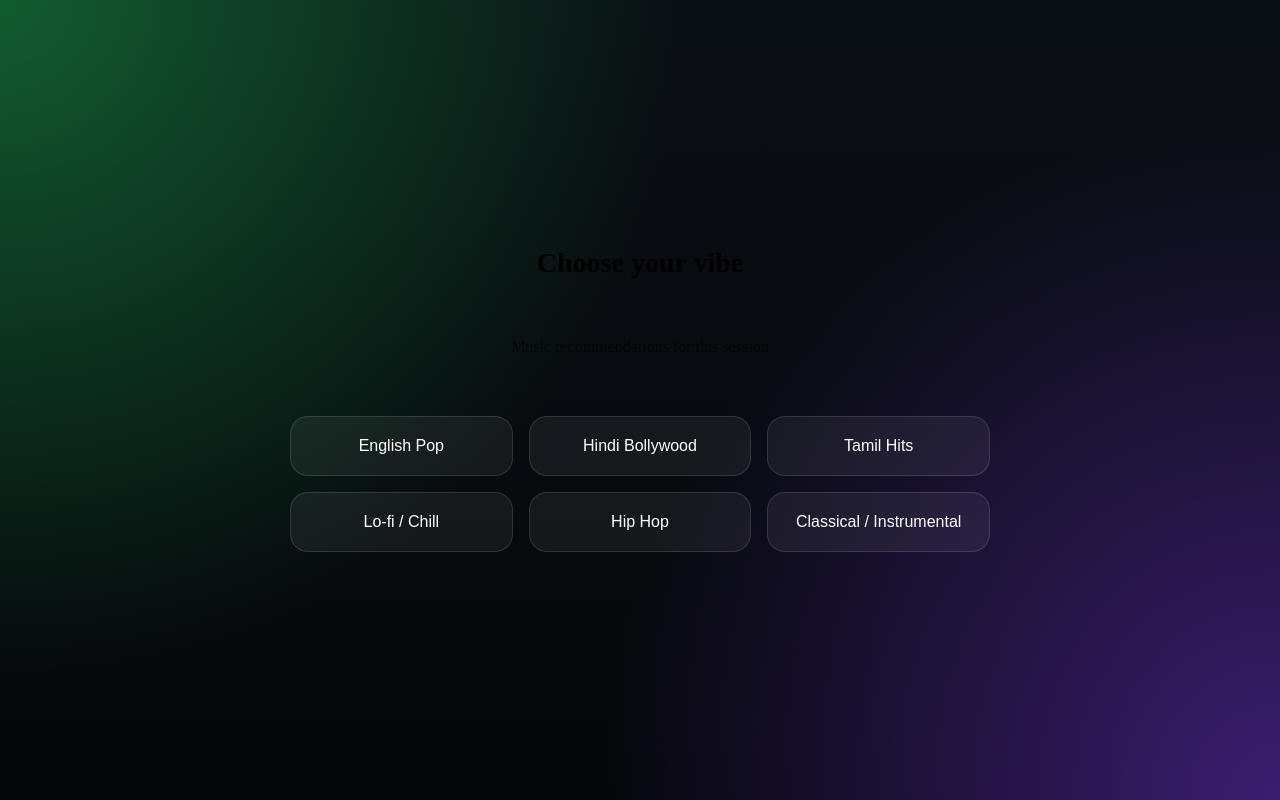
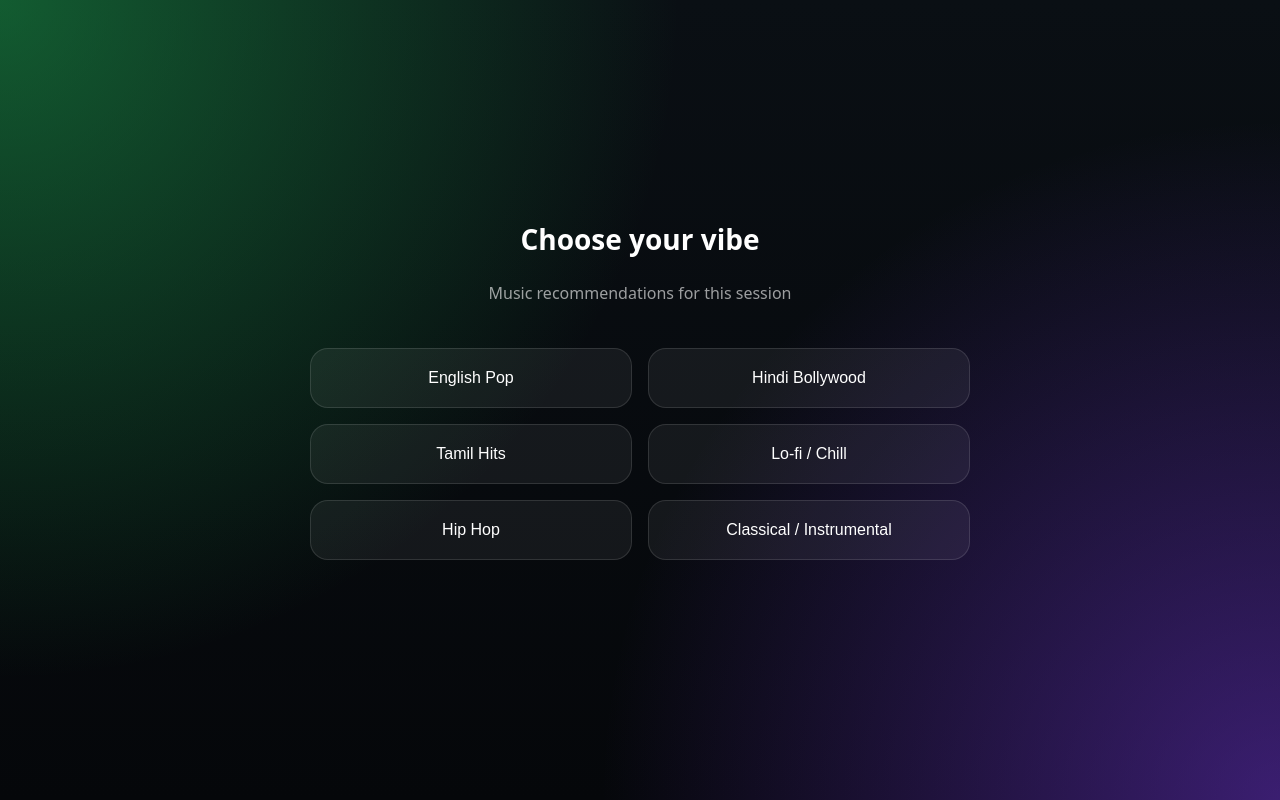
Before and after one commit to abhimanyucr7/resonance-frontend, a React (Vite) app: page / in a window 1280 px wide. Built offline with nearby package versions, Linux system fonts and the light colour scheme.

Commit message:
Fix global background gradient (index.css)

```diff
--- a/src/index.css
+++ b/src/index.css
@@ -1,21 +1,49 @@
+/* ======================================================
+   GLOBAL RESET
+====================================================== */
+
 * {
+  margin: 0;
+  padding: 0;
   box-sizing: border-box;
 }
 
+html,
 body {
-  margin: 0;
-  background-color: #0a0a0a;
-  color: #ffffff;
-  font-family: Inter, system-ui, -apple-system, BlinkMacSystemFont, "Segoe UI", sans-serif;
+  height: 100%;
+  font-family: system-ui, -apple-system, BlinkMacSystemFont, "Segoe UI",
+    sans-serif;
 }
 
-button {
-  background: none;
-  border: none;
-  color: inherit;
-  cursor: pointer;
+/* ======================================================
+   ROOT BACKGROUND (THIS IS THE KEY FIX)
+====================================================== */
+
+#root {
+  min-height: 100vh;
+
+  background:
+    radial-gradient(
+      circle at top left,
+      rgba(29, 185, 84, 0.45),
+      transparent 45%
+    ),
+    radial-gradient(
+      circle at bottom right,
+      rgba(124, 58, 237, 0.45),
+      transparent 45%
+    ),
+    linear-gradient(
+      180deg,
+      #0a0f14 0%,
+      #05070a 100%
+    );
+
+  background-attachment: fixed;
+  background-repeat: no-repeat;
+  color: white;
 }
 
-input {
-  outline: none;
-}
+/* ======================================================
+   DO NOT SET BODY OR ROOT BACKGROUND ANYWHERE ELSE
+====================================================== */
--- a/src/main.tsx
+++ b/src/main.tsx
@@ -2,6 +2,7 @@ import { StrictMode } from "react";
 import { createRoot } from "react-dom/client";
 import App from "./App";
 import "./App.css";
+import "./index.css";
 
 createRoot(document.getElementById("root")!).render(
   <StrictMode>
```
